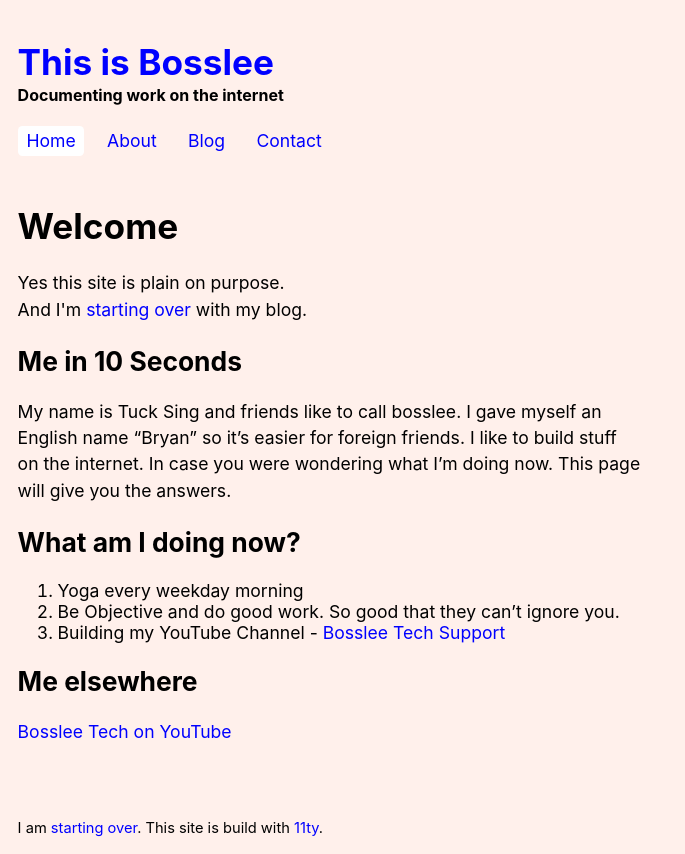
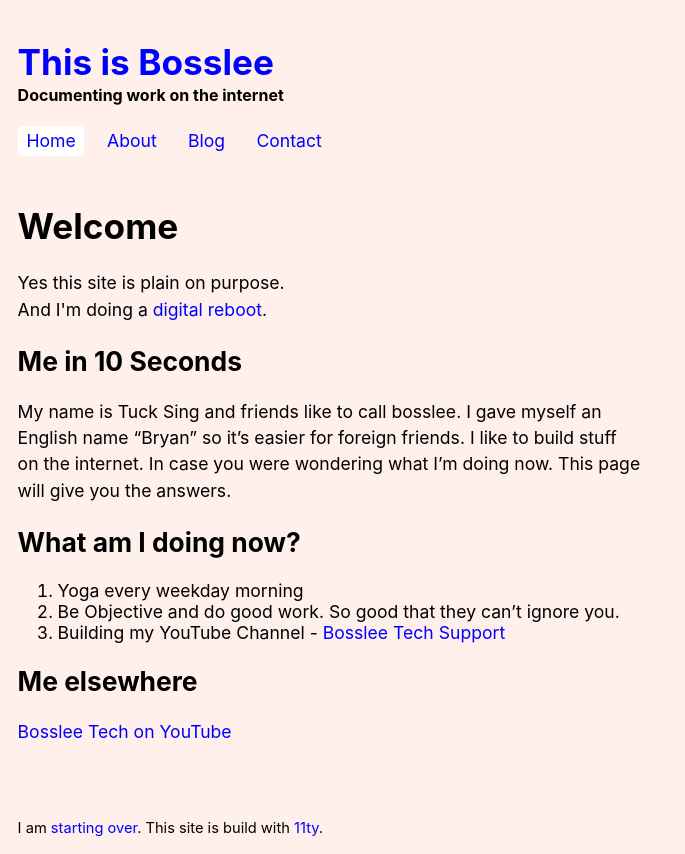
Before and after one commit to bosslee/This-is-Bosslee, an Eleventy site: page pages/home.md in a window 1280 px wide. Shown: the whole page, without its empty margins (0-685 px from the left). Built offline with nearby package versions, Linux system fonts and the light colour scheme; Eleventy itself is replaced by a stand-in of ours; files that its build step writes are made by us from their sources; what eleventy-plugin-youtube-embed would draw is missing.

Commit message:
Update home.md

```diff
--- a/pages/home.md
+++ b/pages/home.md
@@ -9,7 +9,7 @@ eleventyNavigation:
 ---
 # Welcome
 Yes this site is plain on purpose.
-And I'm [starting over](/about) with my blog.
+And I'm doing a [digital reboot](/about).
 
 ## Me in 10 Seconds
 My name is Tuck Sing and friends like to call bosslee. I gave myself an English name “Bryan” so it’s easier for foreign friends. I like to build stuff on the internet. In case you were wondering what I’m doing now. This page will give you the answers.
```
